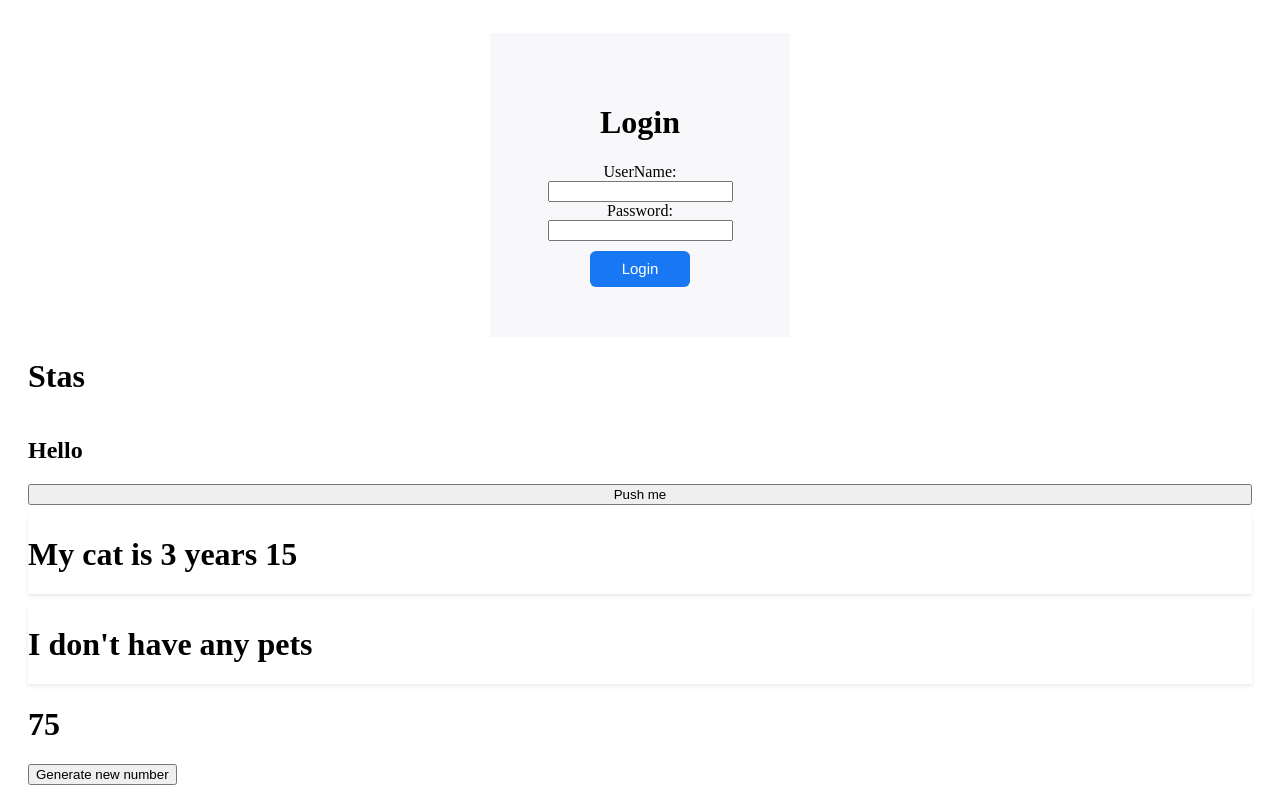
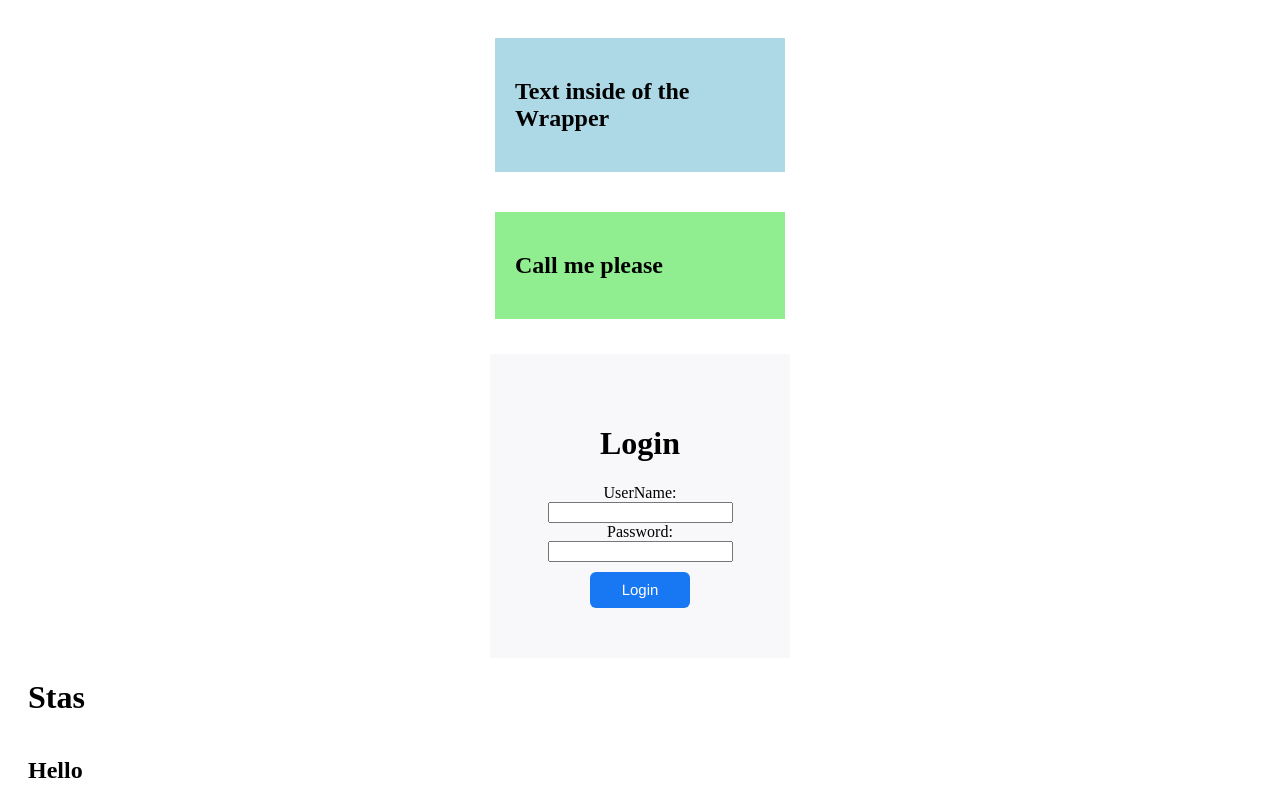
Before and after one commit to GitHubStanislav/app_01, a React (Create React App) app: page / in a window 1280 px wide. Shown: the top 800 px of the page. Built offline with nearby package versions, Linux system fonts and the light colour scheme.

Commit message:
props.children

```diff
--- a/src/App.js
+++ b/src/App.js
@@ -10,6 +10,7 @@ import UsersList from "./components/userInfo/UsersList";
 import Card from "./components/reactFragments/Card";
 import Login from "./components/login/Login";
 import ButtonDelete from "./components/counterTest/ButtonDelete";
+import Wrapper from "./components/Wrapper";
 
 const texts = ["click me1", "click me2", "click me3", "push me"];
 
@@ -23,6 +24,12 @@ function App() {
   };
   return (
     <div className="App">
+      <Wrapper color="lightblue">
+        <h2>Text inside of the Wrapper</h2>
+      </Wrapper>
+      <Wrapper color="lightgreen">
+        <h2>Call me please</h2>
+      </Wrapper>
       <Login />
       <Card />
       <PetInfo animal="cat" age="15" hasPet={true} />
--- /dev/null
+++ b/src/components/Wrapper.js
@@ -0,0 +1,11 @@
+function Wrapper(props) {
+  const style = {
+    backgroundColor: props.color,
+    width: "250px",
+    padding: "20px",
+    margin: "20px auto",
+  };
+  return <div style={style}>{props.children}</div>;
+}
+
+export default Wrapper;
```
